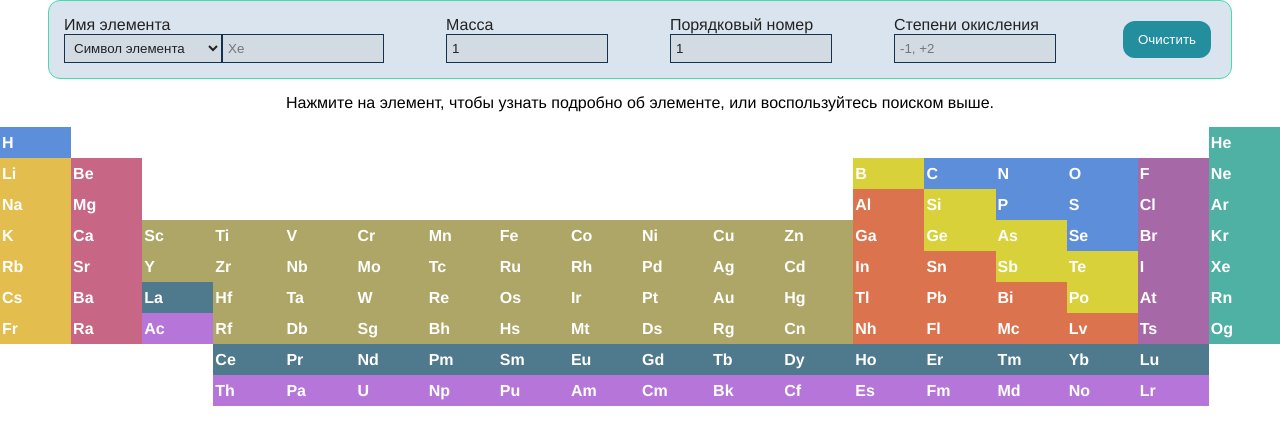
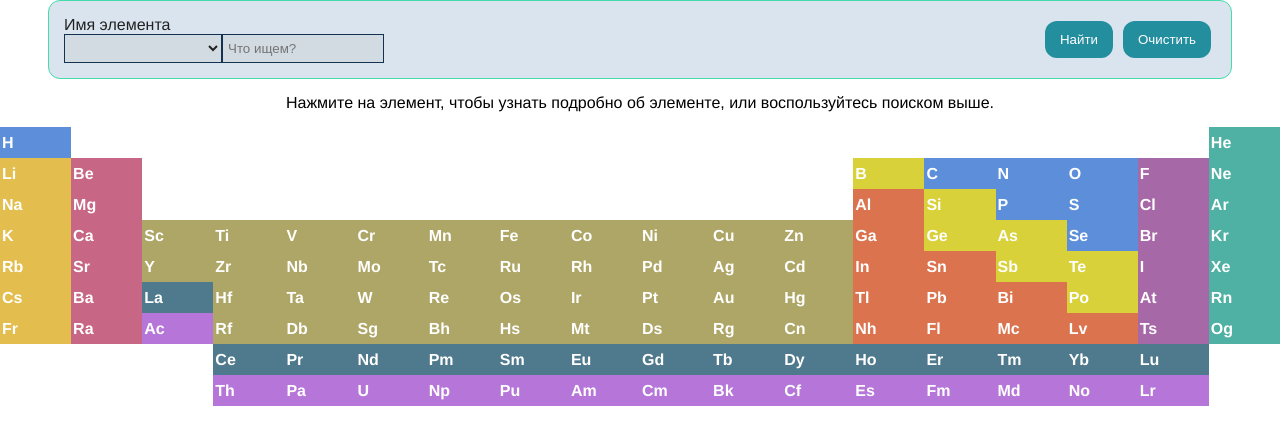
Before and after one commit to IvanShavliuga/mendel-info, a Vue app: page / in a window 1280 px wide. Shown: the top 444 px of the page. Built offline with nearby package versions, Linux system fonts and the light colour scheme.

Commit message:
optimization search function

```diff
--- a/src/components/search.vue
+++ b/src/components/search.vue
@@ -4,62 +4,39 @@
       <label class="searchelem__block-label" for="names">Имя элемента</label>
       <span class="searchelem__block-label searchelem__block-combo">
         <select class="searchelem__select" id="names" v-model="nametype">
-          <option class="searchelem__select-option" value="short">Символ элемента</option>
+          <option class="searc-labelhelem__select-option" value="short">Символ элемента</option>
           <option class="searc-labelhelem__select-option" value="runame">Русское название</option>
           <option class="searc-labelhelem__select-option" value="lat">Латинское название</option>
+          <option class="searc-labelhelem__select-option" value="type">Тип элемента</option>
+          <option class="searc-labelhelem__select-option" value="mass">Масса</option>
+          <option class="searc-labelhelem__select-option" value="oxi">Степень окисления</option>
+          <option class="searc-labelhelem__select-option" value="num">Номер элемента</option>
+        </select>
+        <select
+          v-if="nametype==='type'"
+          class="searchelem__select"
+          id="types"
+          @click="searchfn"
+          v-model="seltype">
+          <option
+            v-for="(t,k) in types"
+            class="searc-labelhelem__select-option"
+            :value="t"
+            :key="k">
+            {{ t }}
+          </option>
         </select>
         <input
+          v-else
           class="searchelem__input"
-          v-model="nameelem"
+          v-model="querystr"
           type="text"
-          placeholder="Xe"
-          @input="filtername"
+          placeholder="Что ищем?"
         />
       </span>
     </div>
     <div class="searchelem__block">
-      <label class="searchelem__block-label" for="mass">Масса</label>
-      <span class="searchelem__block-label">
-        <input
-          class="searchelem__input"
-          type="number"
-          id="mass"
-          v-model="masselem"
-          placeholder="1"
-          @keypress.space="resetfilter"
-          @input="selmass"
-        />
-      </span>
-    </div>
-    <div class="searchelem__block">
-      <label class="searchelem__block-label" for="mass">Порядковый номер</label>
-      <span class="searchelem__block-label">
-        <input
-          class="searchelem__input"
-          type="number"
-          id="num"
-          v-model="numselem"
-          placeholder="1"
-          @keypress.space="resetfilter"
-          @input="selnum"
-        />
-      </span>
-    </div>
-    <div class="searchelem__block">
-      <label class="searchelem__block-label">Степени окисления</label>
-      <span class="searchelem__block-label">
-        <input
-          class="searchelem__input"
-          type="text"
-          id="mass"
-          v-model="oxi"
-          @keypress.space="resetfilter"
-          @input="seloxi"
-          placeholder="-1, +2"
-        />
-      </span>
-    </div>
-    <div class="searchelem__block">
+      <button class="searchelem__button" @click="searchfn" @keypress.enter="searchfn">Найти</button>
       <button class="searchelem__button" @click="resetfilter" @keypress.space="resetfilter">Очистить</button>
       <button class="searchelem__button" style="display: none">Списком</button>
     </div>
@@ -216,55 +193,49 @@ export default {
         'актинид'
       ],
       selt: 'все',
-      nameelem: '',
-      nametype: 'short',
-      masselem: 1,
-      numselem: 1,
-      oxi: ''
+      seltype: '',
+      querystr: ''
     }
   },
   methods: {
-    seltype () {
-      if (!this.selt.length) {
-        this.resetfilter()
-      }
+    searchfn () {
+      switch (this.nametype) {
+        case 'lat':
+        case 'runame':
+        case 'short':
+          this.$store.dispatch('selElements', {
+            type: this.nametype,
+            query: this.querystr
+          })
+          break
+        case 'type':
           this.$store.dispatch('selElements', {
             type: 'type',
-        query: this.selt
+            query: this.seltype
           })
-    },
-    seloxi () {
+          break
+        case 'mass':
+          this.$store.dispatch('selElements', {
+            type: 'mass',
+            query: '' + this.querystr,
+            num: this.querystr
+          })
+          break
+        case 'oxi':
           this.$store.dispatch('selElements', {
             type: 'oxi',
-        query: this.oxi,
+            query: this.querystr,
             num: 0
           })
-    },
-    selmass () {
-      this.$store.dispatch('selElements', {
-        type: 'mass',
-        query: '' + this.masselem,
-        num: this.masselem
-      })
-    },
-    selnum () {
-      console.log(this.numselem)
+          break
+        case 'num':
           this.$store.dispatch('selElements', {
             type: 'num',
-        query: '' + this.numselem,
-        num: this.numselem
+            query: '' + this.querystr,
+            num: this.querystr
           })
-    },
-    filtername () {
-      this.selt = 'все'
-      if (!this.nameelem.length) {
-        this.resetfilter()
+          break
       }
-      console.log(this.nameelem)
-      this.$store.dispatch('selElements', {
-        type: this.nametype,
-        query: this.nameelem
-      })
     },
     resetfilter () {
       this.masselem = null
--- a/src/store/index.js
+++ b/src/store/index.js
@@ -47,6 +47,7 @@ export default new Vuex.Store({
           if (state.elements[i].type === obj.query) {
             state.elements[i].select = true
             count++
+            state.sellist.push(state.elements[i])
           }
         }
         let flt = ''
```
Lines whose indentation alone changed are shown as unchanged.
